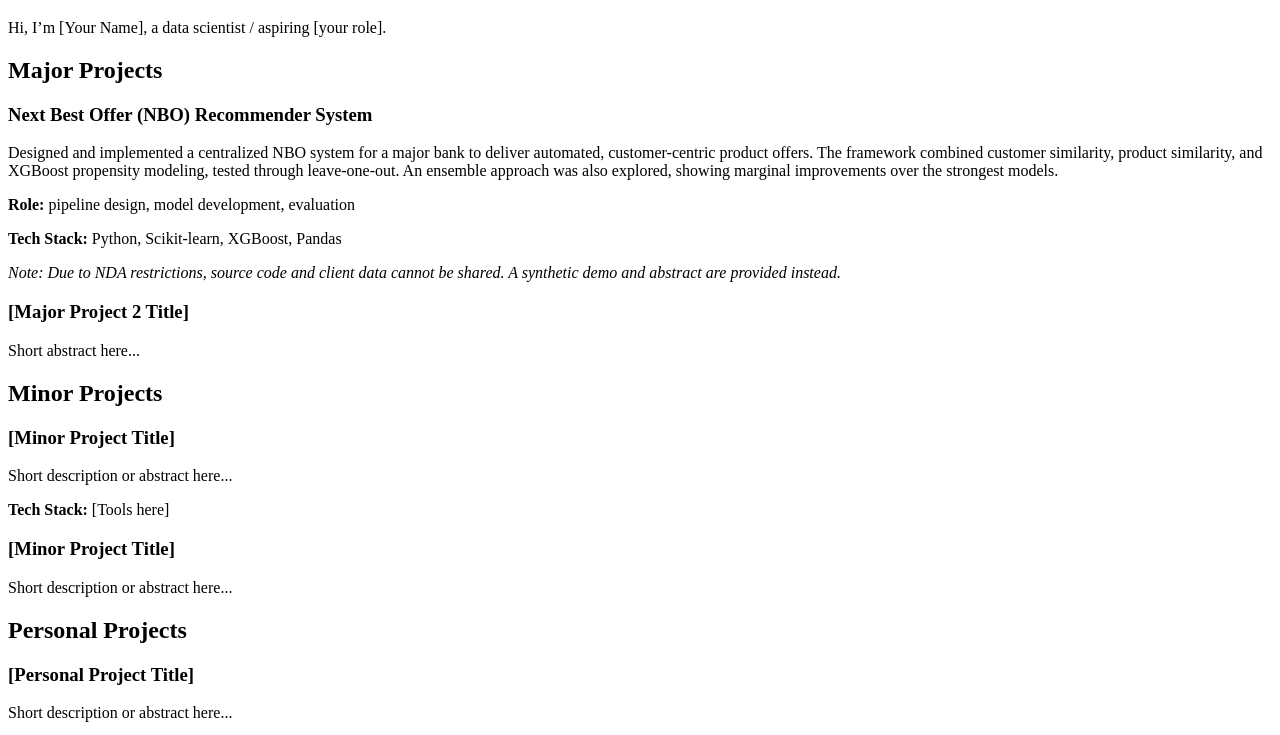
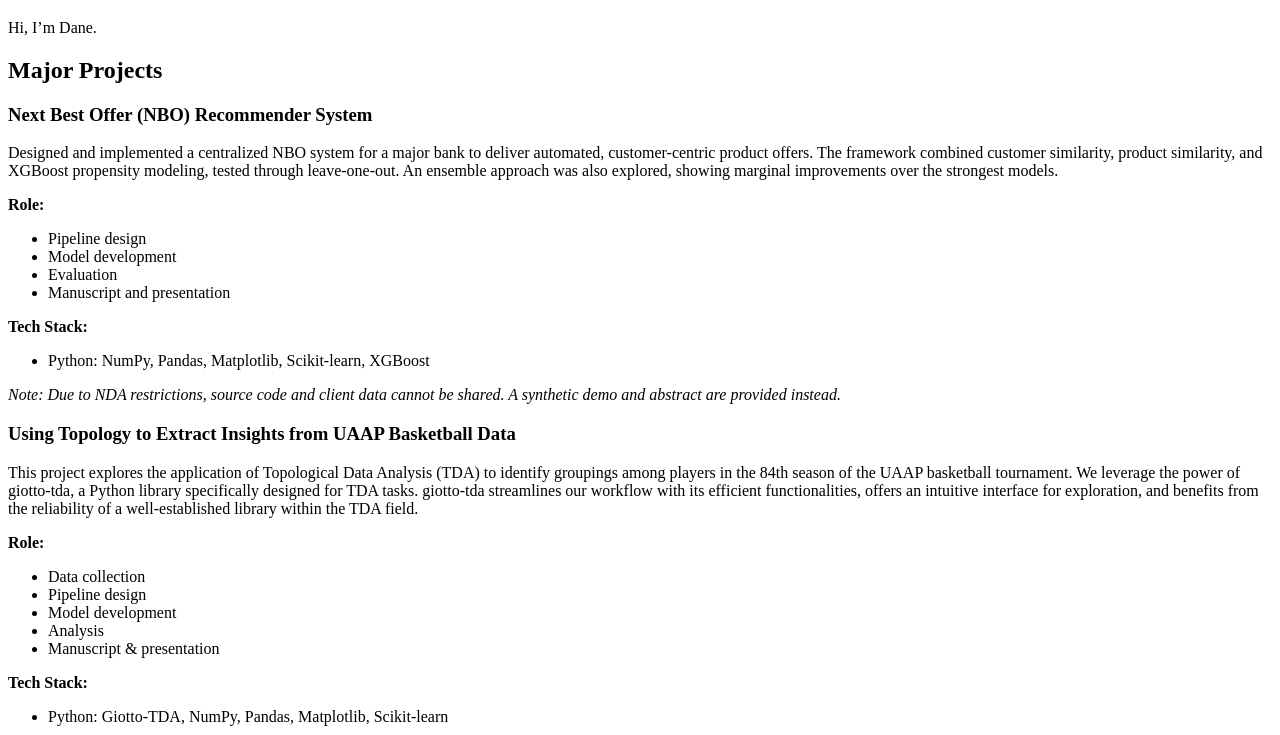
Before and after one commit to dlr0625/dlr0625.github.io, a plain HTML site: page index.html in a window 1280 px wide. Shown: the part 61-796 px from the top of the page. Drawn offline with Linux system fonts and the light colour scheme.

Commit message:
Update index.html
Added major projects

```diff
--- a/index.html
+++ b/index.html
@@ -6,29 +6,64 @@
 </head>
 <body>
   <h1>Welcome to My Portfolio</h1>
-  <p>Hi, I’m [Your Name], a data scientist / aspiring [your role].</p>
+  <p>Hi, I’m Dane.</p>
 
   <!-- ================== MAJOR PROJECTS ================== -->
+  <section id="major-projects">
   <h2>Major Projects</h2>
 
-  <div>
+  <div class="project">
     <h3>Next Best Offer (NBO) Recommender System</h3>
-    <p>Designed and implemented a centralized NBO system for a major bank to
-    deliver automated, customer-centric product offers. The framework combined
-    customer similarity, product similarity, and XGBoost propensity modeling,
-    tested through leave-one-out. An ensemble approach
-    was also explored, showing marginal improvements over the strongest models.</p>
-    <p><strong>Role:</strong> pipeline design, model development, evaluation</p>
-    <p><strong>Tech Stack:</strong> Python, Scikit-learn, XGBoost, Pandas</p>
-    <p><em>Note: Due to NDA restrictions, source code and client data cannot be shared.
-    A synthetic demo and abstract are provided instead.</em></p>
+    <p>
+      Designed and implemented a centralized NBO system for a major bank to deliver
+      automated, customer-centric product offers. The framework combined customer similarity,
+      product similarity, and XGBoost propensity modeling, tested through leave-one-out.
+      An ensemble approach was also explored, showing marginal improvements over the strongest models.
+    </p>
+    <p><strong>Role:</strong></p>
+    <ul>
+      <li>Pipeline design</li>
+      <li>Model development</li>
+      <li>Evaluation</li>
+      <li>Manuscript and presentation</li>
+    </ul>
+    <p><strong>Tech Stack:</strong></p>
+    <ul>
+      <li>Python: NumPy, Pandas, Matplotlib, Scikit-learn, XGBoost</li>
+    </ul>
+    <p>
+      <em>Note: Due to NDA restrictions, source code and client data cannot be shared.
+      A synthetic demo and abstract are provided instead.</em>
+    </p>
   </div>
 
-  <!-- Add more major projects here -->
-  <div>
-    <h3>[Major Project 2 Title]</h3>
-    <p>Short abstract here...</p>
+  <div class="project">
+    <h3>Using Topology to Extract Insights from UAAP Basketball Data</h3>
+    <p>
+      This project explores the application of Topological Data Analysis (TDA) to identify
+      groupings among players in the 84th season of the UAAP basketball tournament.
+      We leverage the power of giotto-tda, a Python library specifically designed for TDA tasks.
+      giotto-tda streamlines our workflow with its efficient functionalities, offers an intuitive
+      interface for exploration, and benefits from the reliability of a well-established library
+      within the TDA field.
+    </p>
+    <p><strong>Role:</strong></p>
+    <ul>
+      <li>Data collection</li>
+      <li>Pipeline design</li>
+      <li>Model development</li>
+      <li>Analysis</li>
+      <li>Manuscript & presentation</li>
+    </ul>
+    <p><strong>Tech Stack:</strong></p>
+    <ul>
+      <li>Python: Giotto-TDA, NumPy, Pandas, Matplotlib, Scikit-learn</li>
+    </ul>
+    <p>
+      <a href="https://github.com/dlr0625/uaap-tda" target="_blank">View Code</a>
+    </p>
   </div>
+</section>
 
 
   <!-- ================== MINOR PROJECTS ================== -->
```
